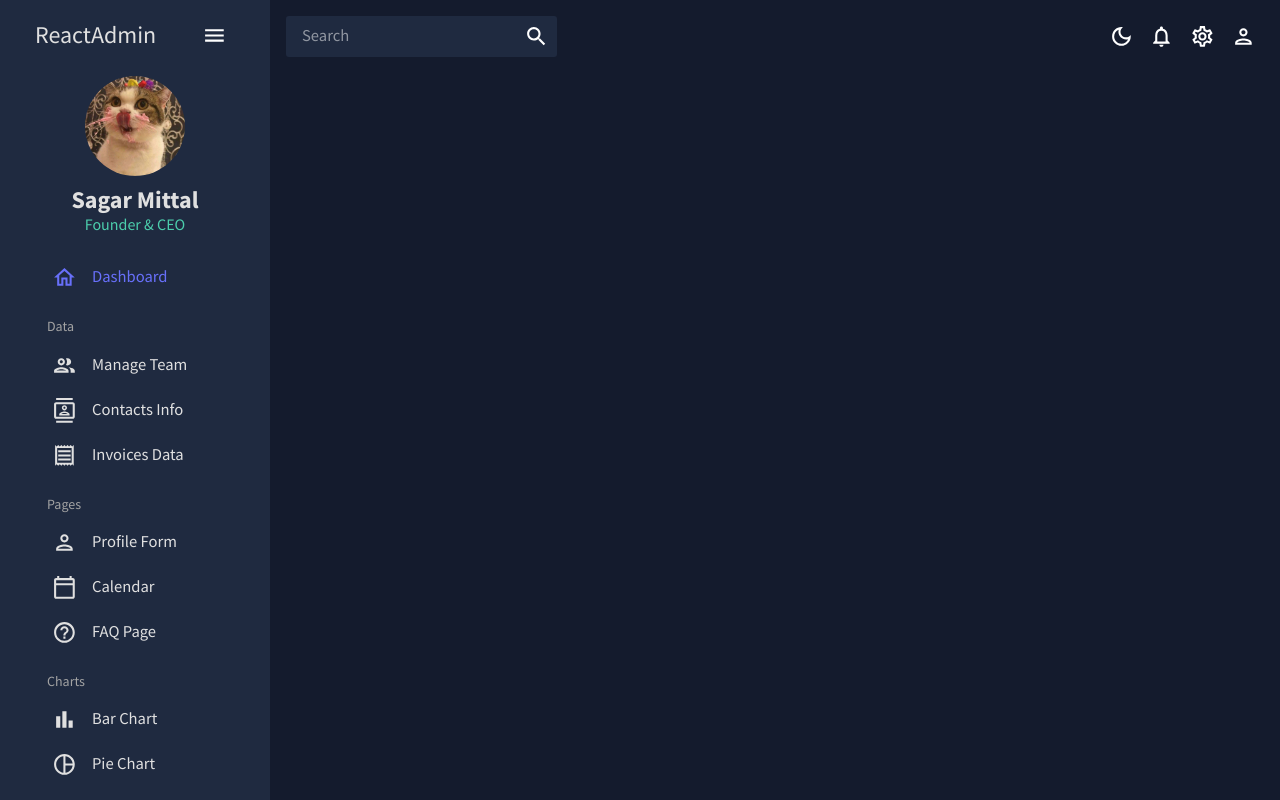
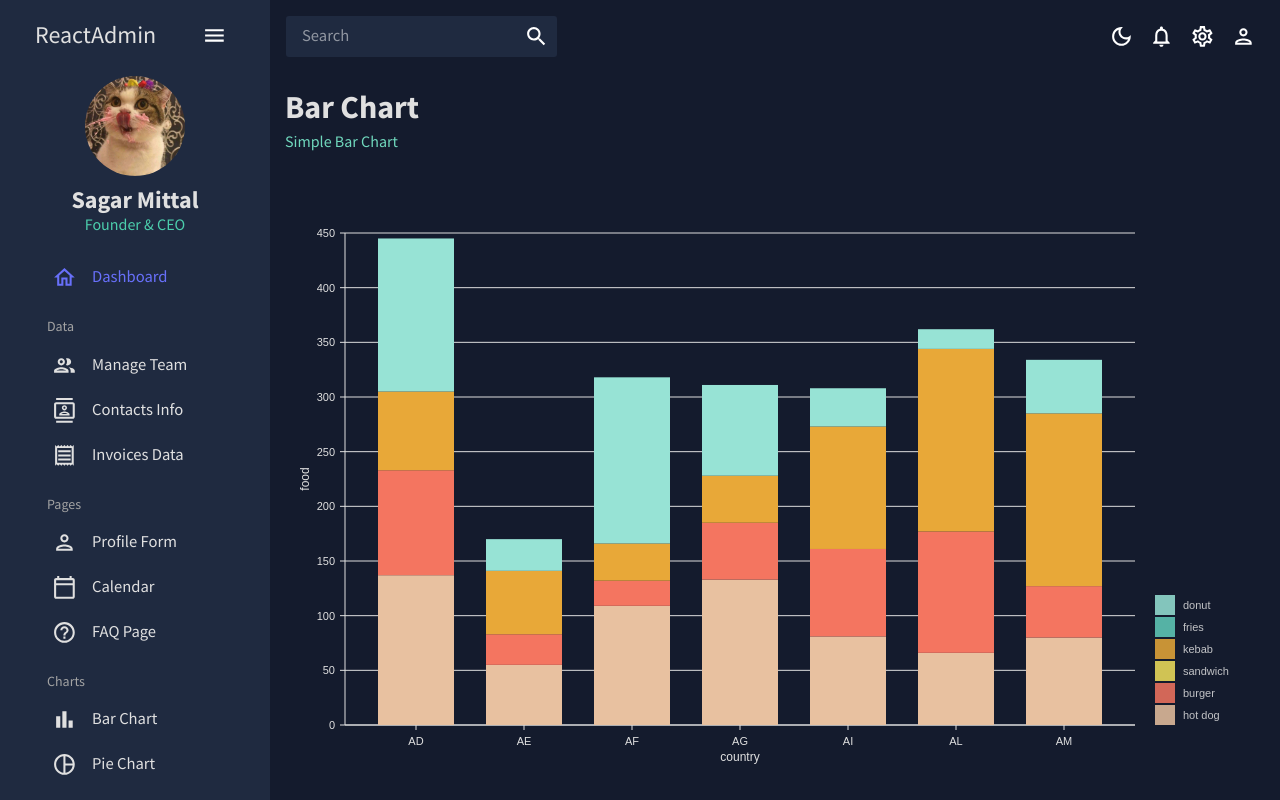
Before and after one commit to sagarmittal1/ReactDashX, a React (Create React App) app: page /bar in a window 1280 px wide. Built offline with nearby package versions, Linux system fonts and the light colour scheme; the HTML template or start-up script is replaced by a standard one.

Commit message:
made BarChart using nivo

```diff
--- a/src/App.js
+++ b/src/App.js
@@ -11,7 +11,7 @@
 import Form from './scenes/form';
 import Calendar from "./scenes/calendar/";
 import FAQ from './scenes/faq';
-// import Bar from './scenes/bar';
+import Bar from './scenes/bar';
 // import Line from './scenes/line';
 // import Pie from './scenes/pie';
 // import Geography from './scenes/geography';
@@ -36,7 +36,7 @@
                 <Route path="/form" element={<Form />} />
                 <Route path="/calendar" element={<Calendar />} />
                 <Route path="/faq" element={<FAQ />} />
-                {/* <Route path="/bar" element={<Bar />} /> */}
+                <Route path="/bar" element={<Bar />} />
                 {/* <Route path="/pie" element={<Pie />} /> */}
                 {/* <Route path="/line" element={<Line />} /> */}
                 {/* <Route path="/geography" element={<Geography />} /> */}
--- /dev/null
+++ b/src/components/BarChart.jsx
@@ -0,0 +1,145 @@
+import { useTheme } from '@emotion/react';
+import { ResponsiveBar } from '@nivo/bar';
+import { tokens } from '../theme';
+import { mockBarData as data } from '../data/mockData';
+
+const BarChart = ({ isDashboard = false }) => {
+  const theme = useTheme();
+  const colors = tokens(theme.palette.mode);
+
+  return (
+    <ResponsiveBar
+      data={data}
+      theme={{
+        // added
+        axis: {
+          domain: {
+            line: {
+              stroke: colors.grey[100],
+            },
+          },
+          legend: {
+            text: {
+              fill: colors.grey[100],
+            },
+          },
+          ticks: {
+            line: {
+              stroke: colors.grey[100],
+              strokeWidth: 1,
+            },
+            text: {
+              fill: colors.grey[100],
+            },
+          },
+        },
+        legends: {
+          text: {
+            fill: colors.grey[100],
+          },
+        },
+      }}
+      keys={['hot dog', 'burger', 'sandwich', 'kebab', 'fries', 'donut']}
+      indexBy="country"
+      margin={{ top: 50, right: 130, bottom: 50, left: 60 }}
+      padding={0.3}
+      valueScale={{ type: 'linear' }}
+      indexScale={{ type: 'band', round: true }}
+      colors={{ scheme: 'nivo' }}
+      defs={[
+        {
+          id: 'dots',
+          type: 'patternDots',
+          background: 'inherit',
+          color: '#38bcb2',
+          size: 4,
+          padding: 1,
+          stagger: true,
+        },
+        {
+          id: 'lines',
+          type: 'patternLines',
+          background: 'inherit',
+          color: '#eed312',
+          rotation: -45,
+          lineWidth: 6,
+          spacing: 10,
+        },
+      ]}
+      fill={[
+        {
+          match: {
+            id: 'fries',
+          },
+          id: 'dots',
+        },
+        {
+          match: {
+            id: 'sandwich',
+          },
+          id: 'lines',
+        },
+      ]}
+      borderColor={{
+        from: 'color',
+        modifiers: [['darker', 1.6]],
+      }}
+      axisTop={null}
+      axisRight={null}
+      axisBottom={{
+        tickSize: 5,
+        tickPadding: 5,
+        tickRotation: 0,
+        legend: isDashboard ? undefined : 'country',
+        legendPosition: 'middle',
+        legendOffset: 32,
+      }}
+      axisLeft={{
+        tickSize: 5,
+        tickPadding: 5,
+        tickRotation: 0,
+        legend: isDashboard ? undefined : 'food',
+        legendPosition: 'middle',
+        legendOffset: -40,
+      }}
+      enableLabel={false}
+      labelSkipWidth={12}
+      labelSkipHeight={12}
+      labelTextColor={{
+        from: 'color',
+        modifiers: [['darker', 1.6]],
+      }}
+      legends={[
+        {
+          dataFrom: 'keys',
+          anchor: 'bottom-right',
+          direction: 'column',
+          justify: false,
+          translateX: 120,
+          translateY: 0,
+          itemsSpacing: 2,
+          itemWidth: 100,
+          itemHeight: 20,
+          itemDirection: 'left-to-right',
+          itemOpacity: 0.85,
+          symbolSize: 20,
+          effects: [
+            {
+              on: 'hover',
+              style: {
+                itemOpacity: 1,
+              },
+            },
+          ],
+        },
+      ]}
+      role="application"
+      ariaLabel="Nivo bar chart demo"
+      barAriaLabel={function (e) {
+        return e.id + ': ' + e.formattedValue + ' in country: ' + e.indexValue;
+      }}
+    />
+  );
+};
+
+export default BarChart;
--- /dev/null
+++ b/src/scenes/bar/index.jsx
@@ -0,0 +1,17 @@
+import { Box } from '@mui/material';
+import Header from '../../components/Header';
+import BarChart from '../../components/BarChart';
+
+const Bar = () => {
+  return (
+    <Box m="15px">
+      <Header title="Bar Chart" subtitle="Simple Bar Chart" />
+
+      <Box height="74vh">
+        <BarChart />
+      </Box>
+    </Box>
+  );
+};
+
+export default Bar;
```
